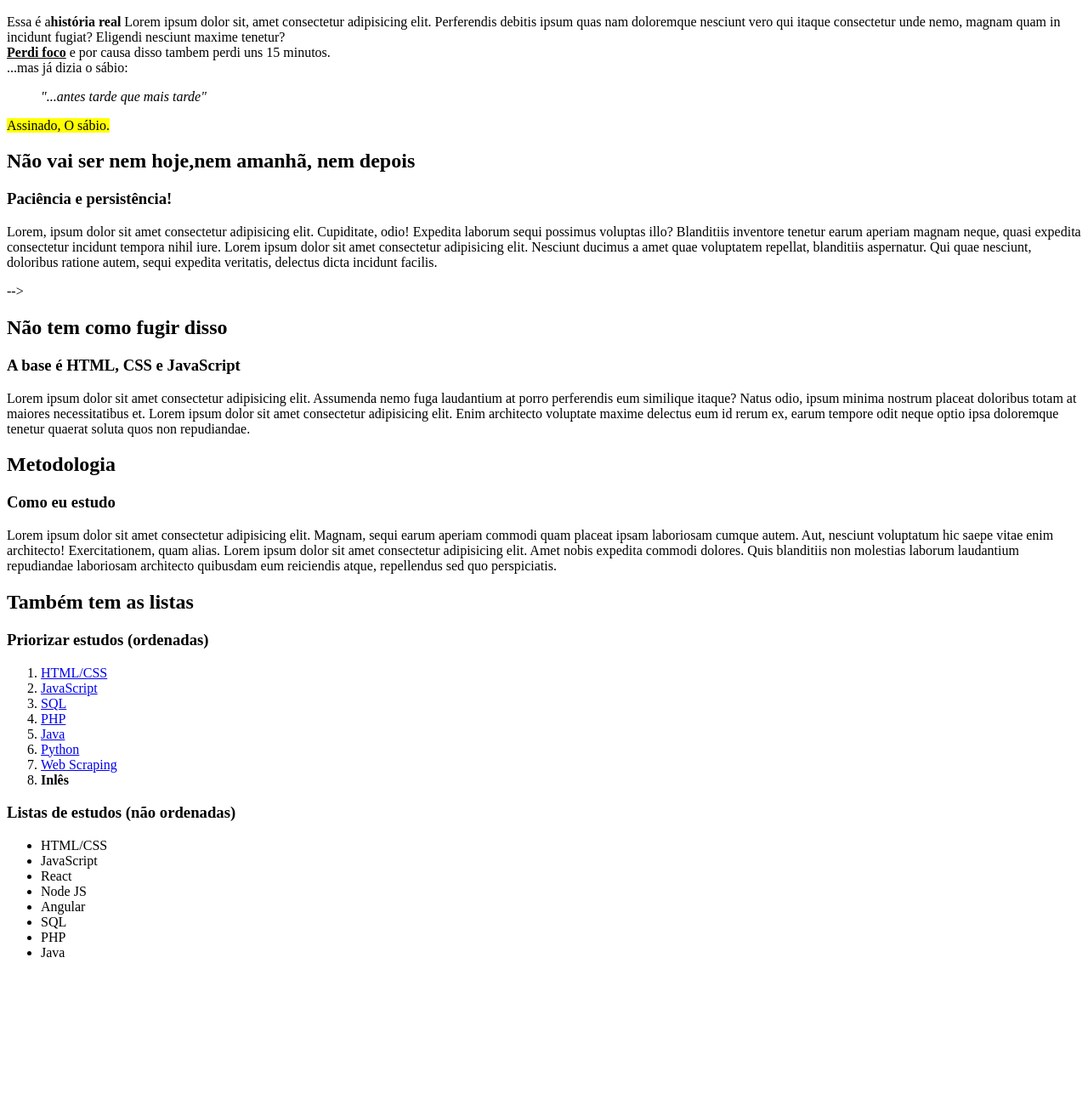
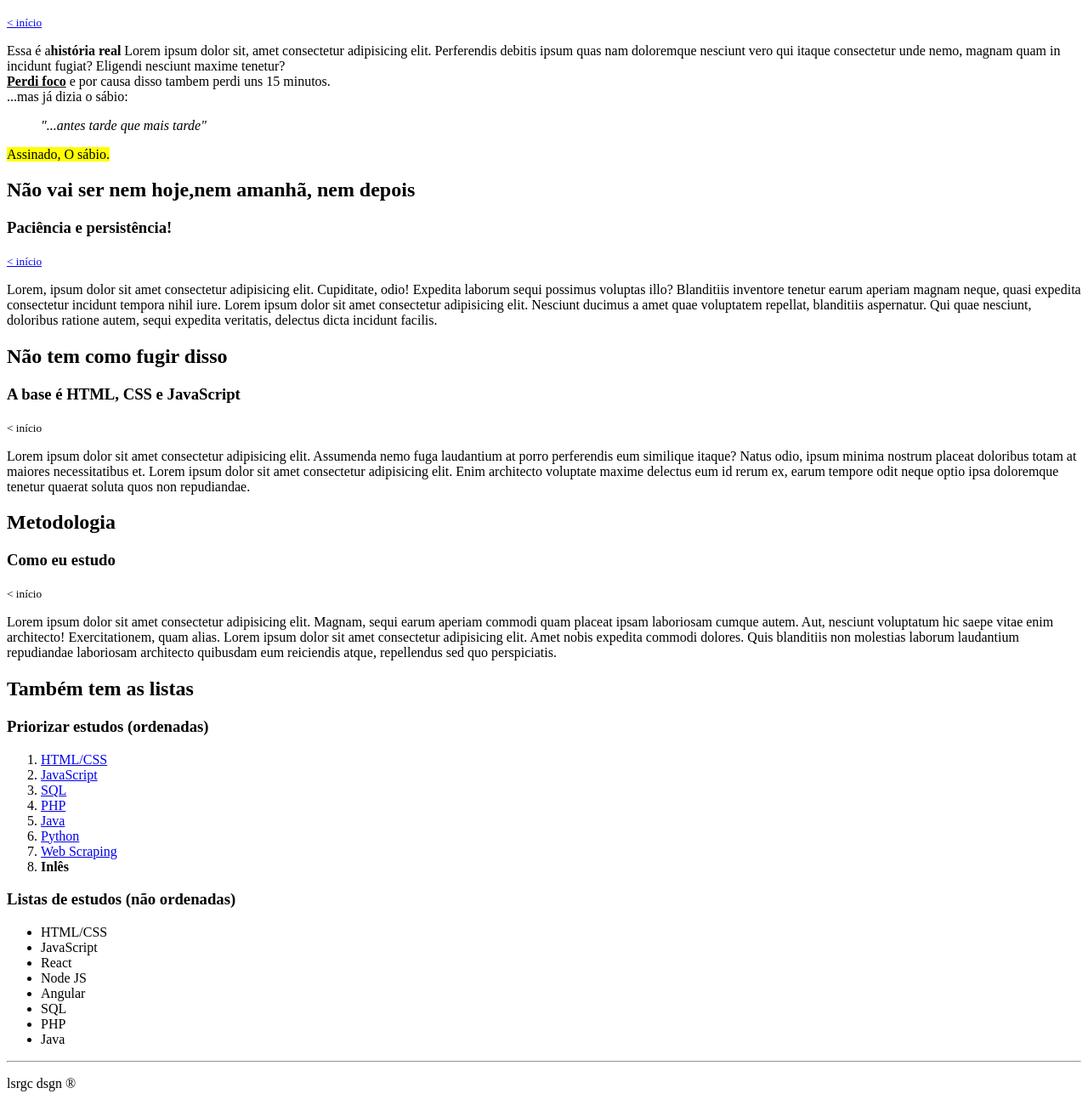
Before and after one commit to wilhamyssena/desafio_de_projeto_dio_html-I, a plain HTML site: page index.html in a window 1280 px wide. Shown: the part 271-1571 px from the top of the page at 85% size. Before the commit the page ends 1417 px from the top, so only its background shows below. Drawn offline with Linux system fonts and the light colour scheme.

Commit message:
segundo commit

```diff
--- a/index.html
+++ b/index.html
@@ -10,7 +10,7 @@
     <h1>Virando Desenvolvedor Web</h1>
     <hr>
 
-    <h2>Menu</h2>
+    <h2 id="inicio">Menu</h2>
     <ul>
         <li><a href="#trajetoria">A trajetória pra entrar no mundo do Dessenvolvimento Web</a></li>
         <li><a href="#paciencia">Não vai ser nem hoje,nem amanhã, nem depois</a></li>
@@ -19,7 +19,8 @@
     </ul>
 
     <!--Definir melhor o que vai ser dito nessa parte-->
-    <h2 id="trajetoria">A trajetória pra entrar no mundo do Dessenvolvimento Web</h2>
+    <h2 id="trajetoria">A trajetória pra entrar no mundo do Dessenvolvimento Web</h2><small><a href="#inicio">&lt; início</a></small>
+
     <p>Essa é a<strong>história real</strong> Lorem ipsum dolor sit, amet consectetur adipisicing elit. Perferendis debitis ipsum quas nam doloremque nesciunt vero qui itaque consectetur unde nemo, magnam quam in incidunt fugiat? Eligendi nesciunt maxime tenetur?
     <br><Strong><u>Perdi foco</u></Strong> e por causa disso tambem perdi uns 15 minutos. <br> ...mas já dizia o sábio:
     </p>
@@ -31,16 +32,22 @@
     <!--Falar um pouco sobre planejamento, objetivos e metas de conhecimento; como lidar com a ansiedade pela primeira vaga-->
     <h2 id="paciencia">Não vai ser nem hoje,nem amanhã, nem depois</h2>
     <h3>Paciência e persistência!</h3>
+    <small><a href="#inicio">&lt; início</a> </small>
+
     <p>Lorem, ipsum dolor sit amet consectetur adipisicing elit. Cupiditate, odio! Expedita laborum sequi possimus voluptas illo? Blanditiis inventore tenetur earum aperiam magnam neque, quasi expedita consectetur incidunt tempora nihil iure. Lorem ipsum dolor sit amet consectetur adipisicing elit. Nesciunt ducimus a amet quae voluptatem repellat, blanditiis aspernatur. Qui quae nesciunt, doloribus ratione autem, sequi expedita veritatis, delectus dicta incidunt facilis.</p>
 
-    <!--No mundo da tecnologia(desenvolvimento web) todo dia é uma enxurrada de informaçoes e novidades. um negócio novo aqui, um framework novo ali. esqueça tudo, a trilha inicial é HTML5, CSS3 e JavaScript, prefenciamente nessa ordem-->    -->
+    <!--No mundo da tecnologia(desenvolvimento web) todo dia é uma enxurrada de informaçoes e novidades. um negócio novo aqui, um framework novo ali. esqueça tudo, a trilha inicial é HTML5, CSS3 e JavaScript, prefenciamente nessa ordem-->
     <h2 id="basico">Não tem como fugir disso</h2>
     <h3>A base é HTML, CSS e JavaScript</h3>
+    <small id="inicio"> &lt; início </small>
+
     <p>Lorem ipsum dolor sit amet consectetur adipisicing elit. Assumenda nemo fuga laudantium at porro perferendis eum similique itaque? Natus odio, ipsum minima nostrum placeat doloribus totam at maiores necessitatibus et. Lorem ipsum dolor sit amet consectetur adipisicing elit. Enim architecto voluptate maxime delectus eum id rerum ex, earum tempore odit neque optio ipsa doloremque tenetur quaerat soluta quos non repudiandae.
     </p>
 
     <h2 id="metodo">Metodologia</h2>
     <h3>Como eu estudo</h3>
+    <small id="inicio">&lt; início </small>
+
     <p>Lorem ipsum dolor sit amet consectetur adipisicing elit. Magnam, sequi earum aperiam commodi quam placeat ipsam laboriosam cumque autem. Aut, nesciunt voluptatum hic saepe vitae enim architecto! Exercitationem, quam alias. Lorem ipsum dolor sit amet consectetur adipisicing elit. Amet nobis expedita commodi dolores. Quis blanditiis non molestias laborum laudantium repudiandae laboriosam architecto quibusdam eum reiciendis atque, repellendus sed quo perspiciatis.
     </p>
 
@@ -68,5 +75,10 @@
         <li>PHP</li>
         <li>Java</li>
     </ul>
+
+    <footer>
+        <hr>
+        <p>lsrgc dsgn &#174 </p>
+    </footer>
 </body>
 </html>
```
Also changed, not shown: images/1659966484416.jpg (added).
